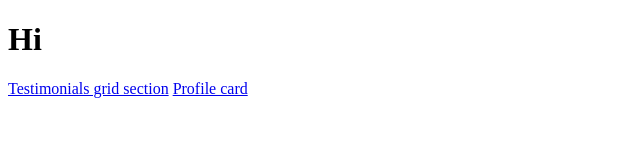
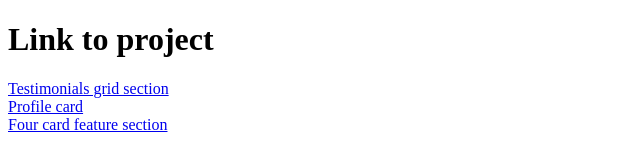
Before and after one commit to n-tananh/frontend-stuff, a plain HTML site: page index.html in a window 1280 px wide. Shown: the whole page, without its empty margins (0-640 px from the left). Drawn offline with Linux system fonts and the light colour scheme.

Commit message:
docs: add link to excercise #ff1d396

```diff
--- a/index.html
+++ b/index.html
@@ -7,8 +7,9 @@
     <title>Front-end Stuff</title>
 </head>
 <body>
-    <h1>Hi</h1>
-    <a href="./testimonials-grid-section-main/index.html">Testimonials grid section</a>
-    <a href="./profile-card-component-main/index.html">Profile card</a>
+    <h1>Link to project</h1>
+    <a href="./testimonials-grid-section-main/index.html">Testimonials grid section</a><br>
+    <a href="./profile-card-component-main/index.html">Profile card</a> <br>
+    <a href="./four-card-feature-section-master/index.html">Four card feature section</a> <br>
 </body>
 </html>
```
